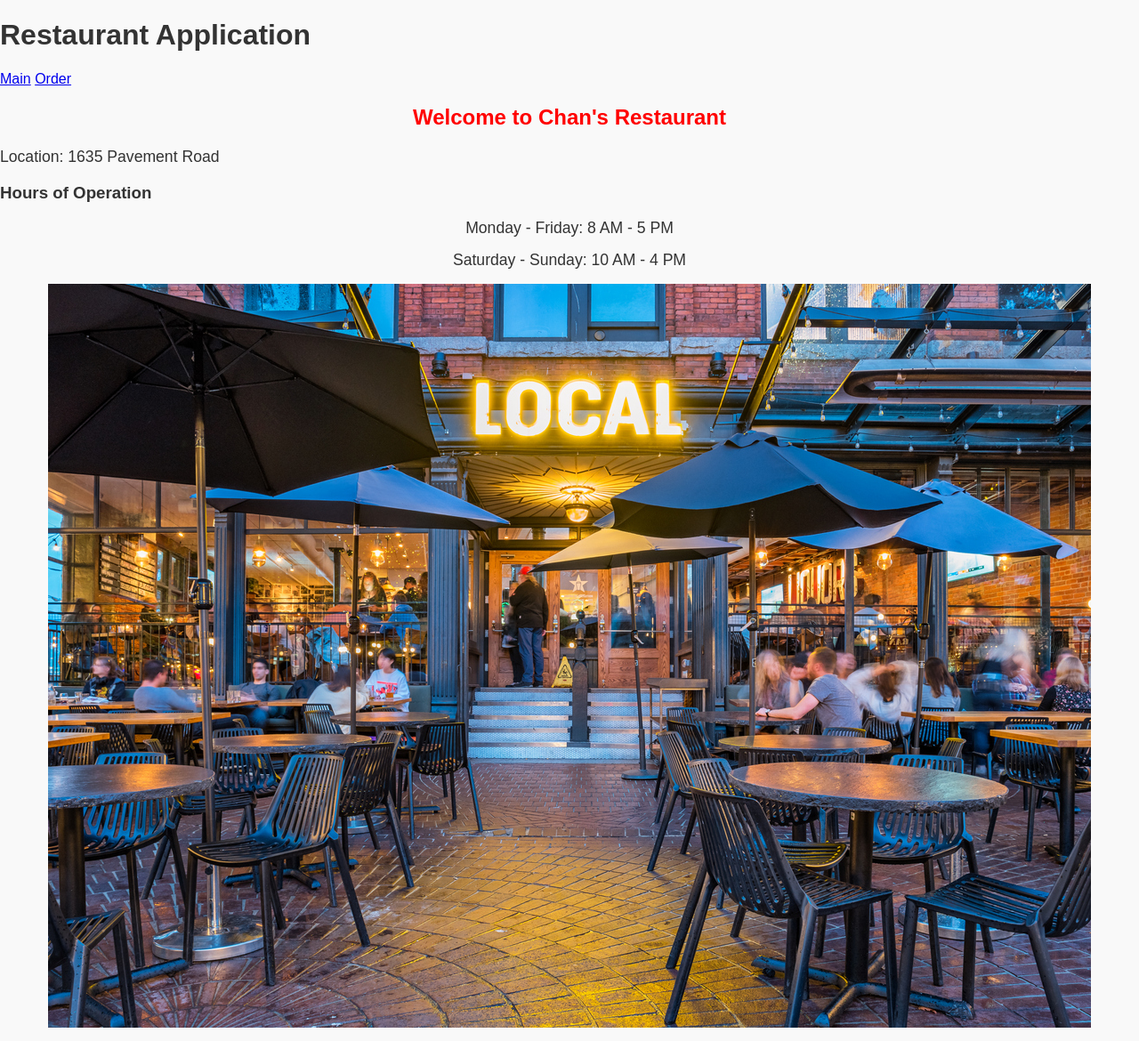
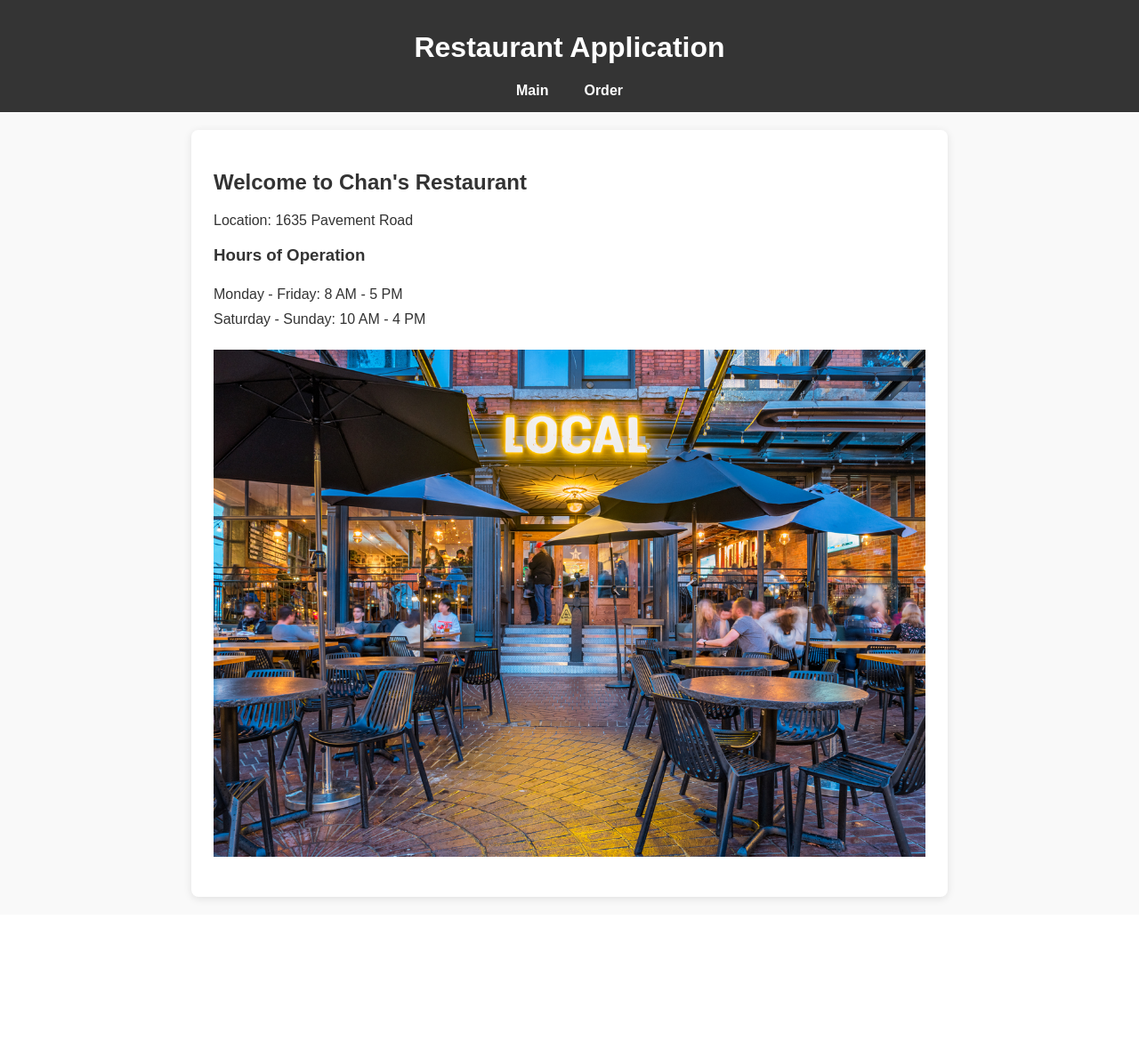
Before and after one commit to chwangbu/cs412_2, a Django app: page / in a window 1280 px wide. Shown: the whole page at 89% size. After the commit the page ends 1013 px from the top, so only its background shows below. Run offline with Django 5.2, Linux system fonts and the light colour scheme.

Commit message:
More advanced CSS file for greater aesthetics

```diff
--- a/restaurant/static/restaurant/style.css
+++ b/restaurant/static/restaurant/style.css
@@ -1,60 +1,97 @@
 body {
     margin: 0;
-    padding: 0;
     font-family: Arial, sans-serif;
     background-color: #f9f9f9;
     color: #333
 }
 
-h2 {
-    color: #f00;
+h1 {
     text-align: center;
     margin-top: 20px;
 }
 
-p {
-    text-align: 10px 0;
-    font-size: 1.1em;
+header {
+    background-color: #343434;
+    color: white;
+    padding: 15px 0;
+}
+
+nav {
+    display: flex;
+    justify-content: center;
+    margin-top: 10px;
+}
+
+nav a {
+    color: white;
+    margin: 0 20px;
+    text-decoration: none;
+    font-weight: bold;
+}
+
+nav a:hover {
+    text-decoration: underline;
+}
+
+main {
+    max-width: 800px;
+    margin: 20px auto;
+    padding: 25px;
+    background-color: white;
+    box-shadow: 0 2px 10px rgba(0.1, 0.1, 0.1, 0.1);
+    border-radius: 8px;
+}
+
+h2 h3 {
+    color: #494949;
+}
+
+form {
+    display: flex;
+    flex-direction: column;
+    margin-top: 20px;
+}
+
+form label {
+    margin-top: 15px;
+}
+
+form input[type="text"],
+form inpute[type="email"],
+form textarea {
+    padding: 15px;
+    border: 1px solid #ced;
+    border-radius: 4px;
+    margin-top: 5px;
+}
+
+form button {
+    margin-top: 20px;
+    padding: 10px;
+    background-color: #282828;
+    color: white;
+    border: none;
+    border-radius: 5px;
+    cursor: pointer;
+    font-weight: bold;
+}
+
+form button:hover {
+    background-color: #212121;
 }
 
 ul {
-    list-style-type: None;
+    list-style-type: none;
     padding: 0;
-    text-align: center;
 }
 
-li {
-    margin: 15px 0;
-    font-size: 1.1em;
+ul li {
+    padding: 5px 0;
 }
 
 img {
     max-width: 100%;
     height: auto;
     display: block;
-    margin: 15px auto;
+    margin: 20px auto;
 }
-
-button {
-    background-color: #227;
-    color: white;
-    border: none;
-    padding: 10px 20px;
-    font-size: 1em;
-    cursor: pointer;
-    border-radius: 5px;
-}
-
-button:hover {
-    background-color: #343434;
-}
-
-footer {
-    text-align: center;
-    padding: 20px;
-    background-color: #2c2c2c;
-    color: white;
-    position: relative;
-    bottom: 0;
-    width: 100%;
-}
```
